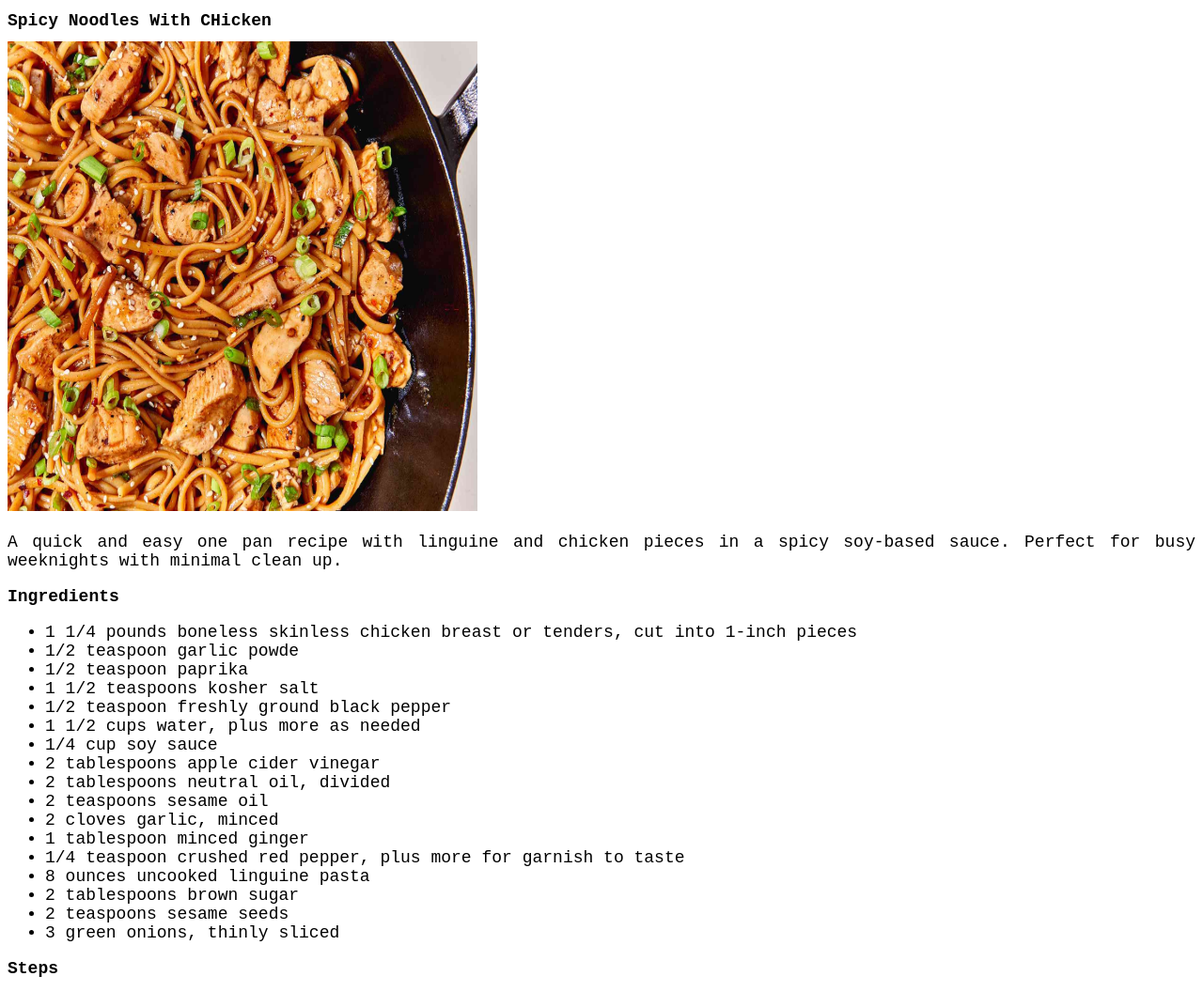
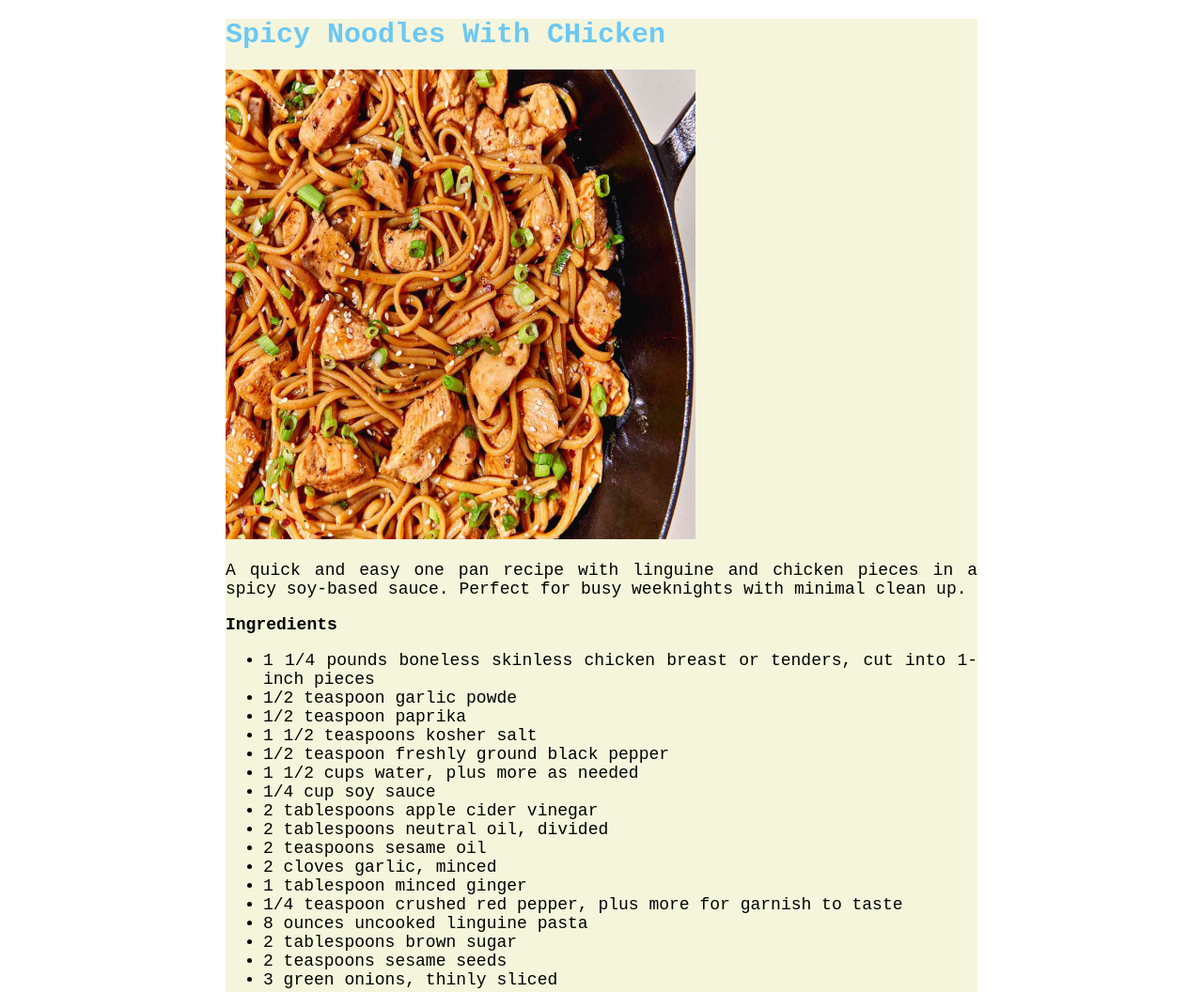
Before and after one commit to Jalyn-is/odin-recipes, a plain HTML site: page recipes/spicy-soy-noodles-with-chicken.html in a window 1280 px wide. Shown: the top 1056 px of the page at 94% size. Drawn offline with Linux system fonts and the light colour scheme.

Commit message:
added css to header tag

```diff
--- a/recipes/spicy-soy-noodles-with-chicken.html
+++ b/recipes/spicy-soy-noodles-with-chicken.html
@@ -7,10 +7,7 @@
     <link rel="stylesheet" href="../styles.css">
 </head>
 <body class="text" id="page-two">
-
-    <div class="contrainer">
-
-
+    <div class="container">
             <h1>Spicy Noodles With CHicken</h1>
                 <div class="img">
                     <img class="page-image noodles"
@@ -71,8 +68,6 @@
                         <li><a href="../recipes/seared-chcuk-eye-steak.html">Seared Chuck Eye Steak</a></li>
                         <li><a href="../index.html">Home</a></li>
                     </ul>
-
     </div>
-
 </body>
 </html>
--- a/styles.css
+++ b/styles.css
@@ -3,7 +3,7 @@
     font-family: monospace, serif, sans-serif;
     text-align: justify;
 }
-
+/*will add flex/flexbox later.*/
 .container{
     background-color:  beige ;
     width: 70%;
@@ -11,3 +11,10 @@
     margin-left: auto;
     margin: 0 auto;
 }
+
+h1{
+    font-size: 30px;
+    font-weight: 600;
+    text-align: justify;
+    color: rgb(108, 200, 243);
+}
```
Lines whose indentation alone changed are shown as unchanged.
